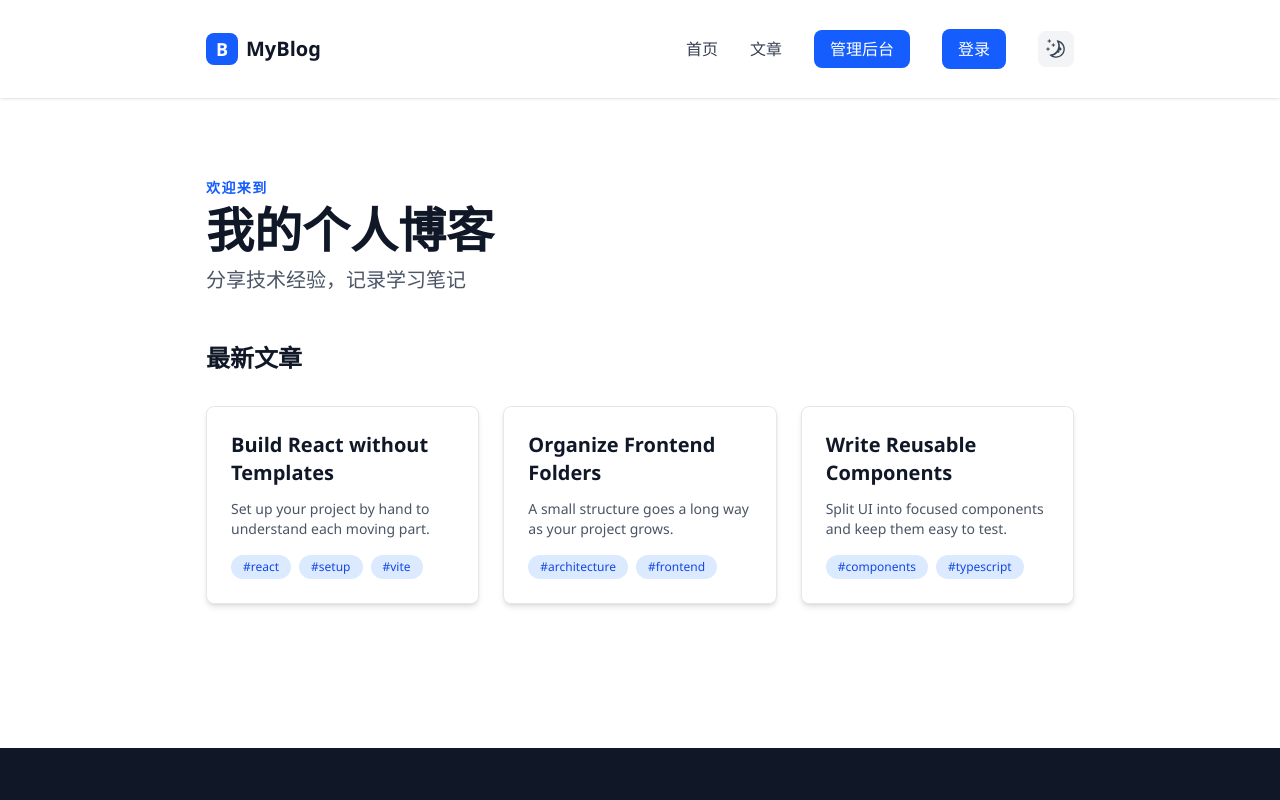
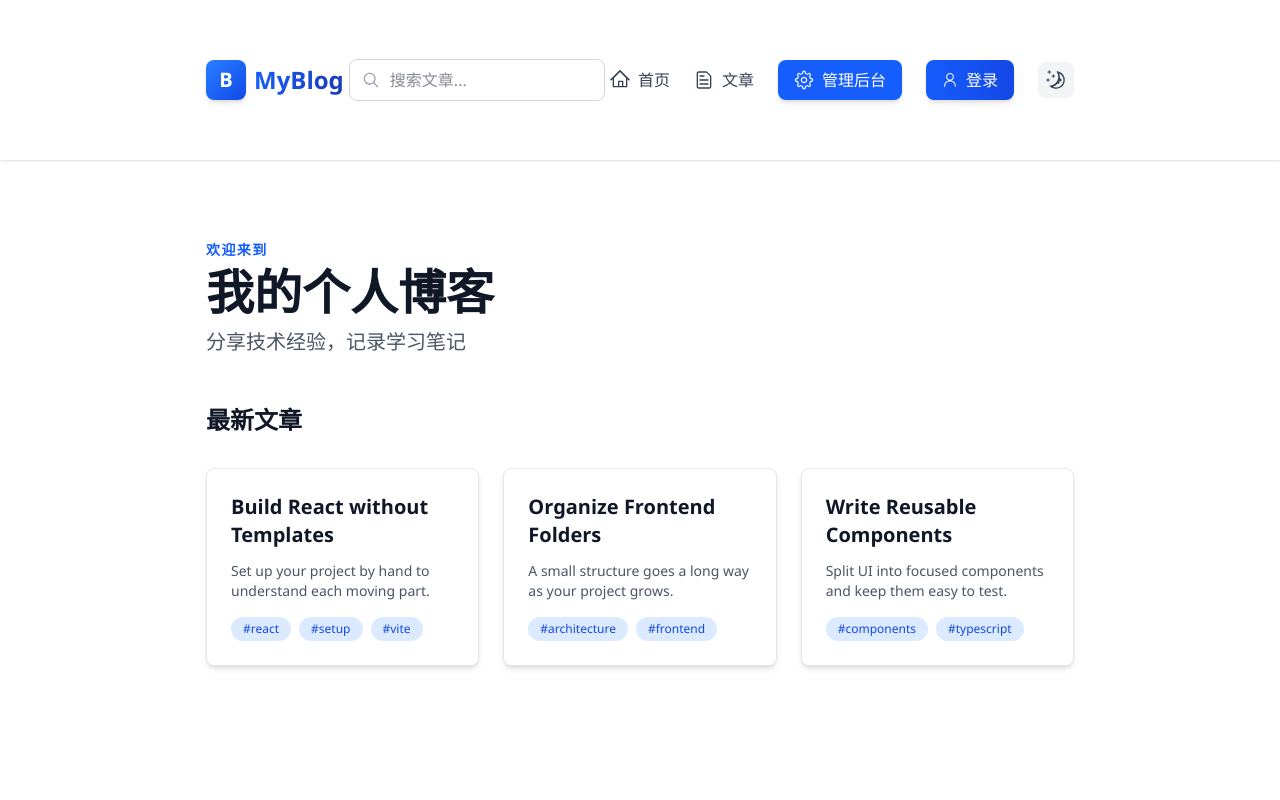
Before and after one commit to BqLee-AI/blog-FE, a React (Vite) app: page / in a window 1280 px wide. Shown: the top 800 px of the page. Built offline with nearby package versions, Linux system fonts and the light colour scheme.

Commit message:
feature: 添加搜索功能，更新导航栏图标，优化用户界面

```diff
--- a/package.json
+++ b/package.json
@@ -28,6 +28,7 @@
   "dependencies": {
     "react": "^19.2.4",
     "react-dom": "^19.2.4",
+    "react-icons": "^5.6.0",
     "react-router-dom": "^7.13.2",
     "zustand": "^5.0.12"
   }
--- a/src/components/Header.tsx
+++ b/src/components/Header.tsx
@@ -2,7 +2,7 @@ import { useState } from "react";
 import { Link } from "react-router-dom";
 import { useThemeStore } from "../store/themeStore.ts";
 import { useAuthStore } from "../store/authStore.ts";
-import { MoonIcon, SunIcon } from "@radix-ui/react-icons";
+import { MoonIcon, SunIcon, MagnifyingGlassIcon, PersonIcon, HomeIcon, FileTextIcon, GearIcon } from "@radix-ui/react-icons";
 import LoginPopover from "./LoginPopover";
 
 export default function Header() {
@@ -10,58 +10,74 @@ export default function Header() {
   const toggleTheme = useThemeStore((state) => state.toggleTheme);
   const { user, isLoggedIn } = useAuthStore();
   const [isLoginPopoverOpen, setIsLoginPopoverOpen] = useState(false);
+  const [searchQuery, setSearchQuery] = useState("");
 
   return (
     <header className="bg-white dark:bg-gray-900 shadow-sm sticky top-0 z-50 transition-colors">
       <div className="container mx-auto px-4 max-w-6xl">
-        <nav className="flex items-center justify-between h-0.5">
+        <nav className="flex items-center justify-between h-16">
           {/* Logo */}
           <Link to="/" className="flex items-center gap-2">
-            <div className="w-8 h-8 bg-blue-600 rounded-lg flex items-center justify-center">
-              <span className="text-white font-bold text-lg">B</span>
+            <div className="w-10 h-10 bg-linear-to-br from-blue-500 to-blue-700 rounded-lg flex items-center justify-center shadow-md">
+              <span className="text-white font-bold text-xl">B</span>
             </div>
-            <span className="text-xl font-bold text-gray-900 dark:text-white">
+            <span className="text-2xl font-bold bg-linear-to-r from-blue-600 to-blue-800 bg-clip-text text-transparent">
               MyBlog
             </span>
           </Link>
 
+          {/* 搜索栏 */}
+          <div className="relative">
+            <input
+              type="text"
+              placeholder="搜索文章..."
+              value={searchQuery}
+              onChange={(e) => setSearchQuery(e.target.value)}
+              className="pl-10 pr-4 py-2 w-64 rounded-lg border border-gray-300 dark:border-gray-600 bg-white dark:bg-gray-800 text-gray-900 dark:text-white focus:outline-none focus:ring-2 focus:ring-blue-500 focus:border-transparent transition-all"
+            />
+            <MagnifyingGlassIcon className="absolute left-3 top-1/2 transform -translate-y-1/2 w-5 h-5 text-gray-400" />
+          </div>
+
           {/* 导航链接 */}
-          <ul className="flex items-center gap-8">
+          <ul className="flex items-center gap-6">
             <li>
               <Link
                 to="/"
-                className="text-gray-700 dark:text-gray-300 hover:text-blue-600 dark:hover:text-blue-400 transition-colors font-medium"
+                className="text-gray-700 dark:text-gray-300 hover:text-blue-600 dark:hover:text-blue-400 transition-colors font-medium flex items-center gap-2 hover-button"
               >
-                首页
+                <HomeIcon className="w-5 h-5" />
+                <span>首页</span>
               </Link>
             </li>
             <li>
               <a
                 href="#articles"
-                className="text-gray-700 dark:text-gray-300 hover:text-blue-600 dark:hover:text-blue-400 transition-colors font-medium"
+                className="text-gray-700 dark:text-gray-300 hover:text-blue-600 dark:hover:text-blue-400 transition-colors font-medium flex items-center gap-2 hover-button"
               >
-                文章
+                <FileTextIcon className="w-5 h-5" />
+                <span>文章</span>
               </a>
             </li>
             <li>
               <Link
                 to="/admin"
-                className="hover-button px-4 py-2 bg-blue-600 text-white rounded-lg dark:bg-blue-700 font-medium"
+                className="px-4 py-2 bg-blue-600 hover:bg-blue-700 text-white rounded-lg font-medium transition-all shadow-md hover:shadow-lg hover-button flex items-center gap-2"
               >
-                管理后台
+                <GearIcon className="w-5 h-5" />
+                <span>管理后台</span>
               </Link>
             </li>
             {isLoggedIn && user ? (
               <li>
                 <Link
                   to="/account"
-                  className="inline-flex items-center justify-center w-10 h-10 rounded-full"
+                  className="flex items-center justify-center w-10 h-10 rounded-full hover:ring-2 hover:ring-blue-500 transition-all"
                   title="账号设置"
                 >
                   <img
                     src={user.avatar || "https://api.dicebear.com/7.x/avataaars/svg?seed=" + user.email}
                     alt="用户头像"
-                    className="hover-avatar w-10 h-10 rounded-full object-cover border-2 border-gray-200 dark:border-gray-700"
+                    className="w-10 h-10 rounded-full object-cover border-2 border-gray-200 dark:border-gray-700"
                   />
                 </Link>
               </li>
@@ -69,9 +85,10 @@ export default function Header() {
               <li>
                 <button
                   onClick={() => setIsLoginPopoverOpen(true)}
-                  className="hover-button px-4 py-2 bg-blue-600 text-white rounded-lg dark:bg-blue-700 font-medium"
+                  className="flex items-center gap-2 px-4 py-2 bg-linear-to-r from-blue-600 to-blue-700 hover:from-blue-700 hover:to-blue-800 text-white rounded-lg font-medium transition-all shadow-md hover:shadow-lg"
                 >
-                  登录
+                  <PersonIcon className="w-4 h-4" />
+                  <span>登录</span>
                 </button>
               </li>
             )}
@@ -79,7 +96,7 @@ export default function Header() {
             <li>
               <button
                 onClick={toggleTheme}
-                className="hover-button p-2 rounded-lg bg-gray-100 dark:bg-gray-800 text-gray-700 dark:text-yellow-400"
+                className="p-2 rounded-lg bg-gray-100 dark:bg-gray-800 text-gray-700 dark:text-yellow-400 hover:bg-gray-200 dark:hover:bg-gray-700 transition-all"
                 title={theme === "light" ? "切换到暗夜模式" : "切换到日间模式"}
               >
                 {theme === "light" ? (
```
Also changed, not shown: 1 other file (tests, documents, lock files or other folders).
